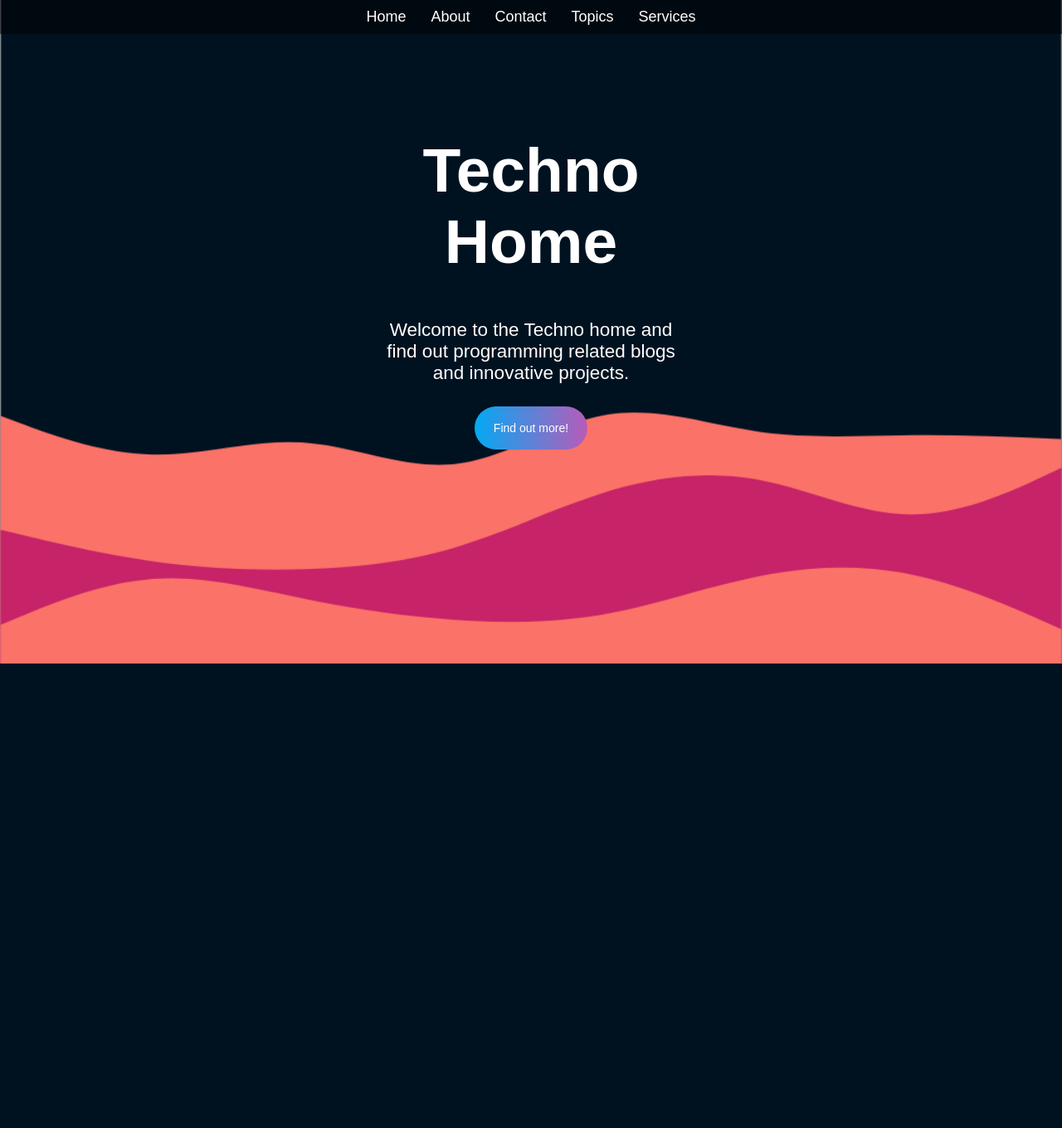
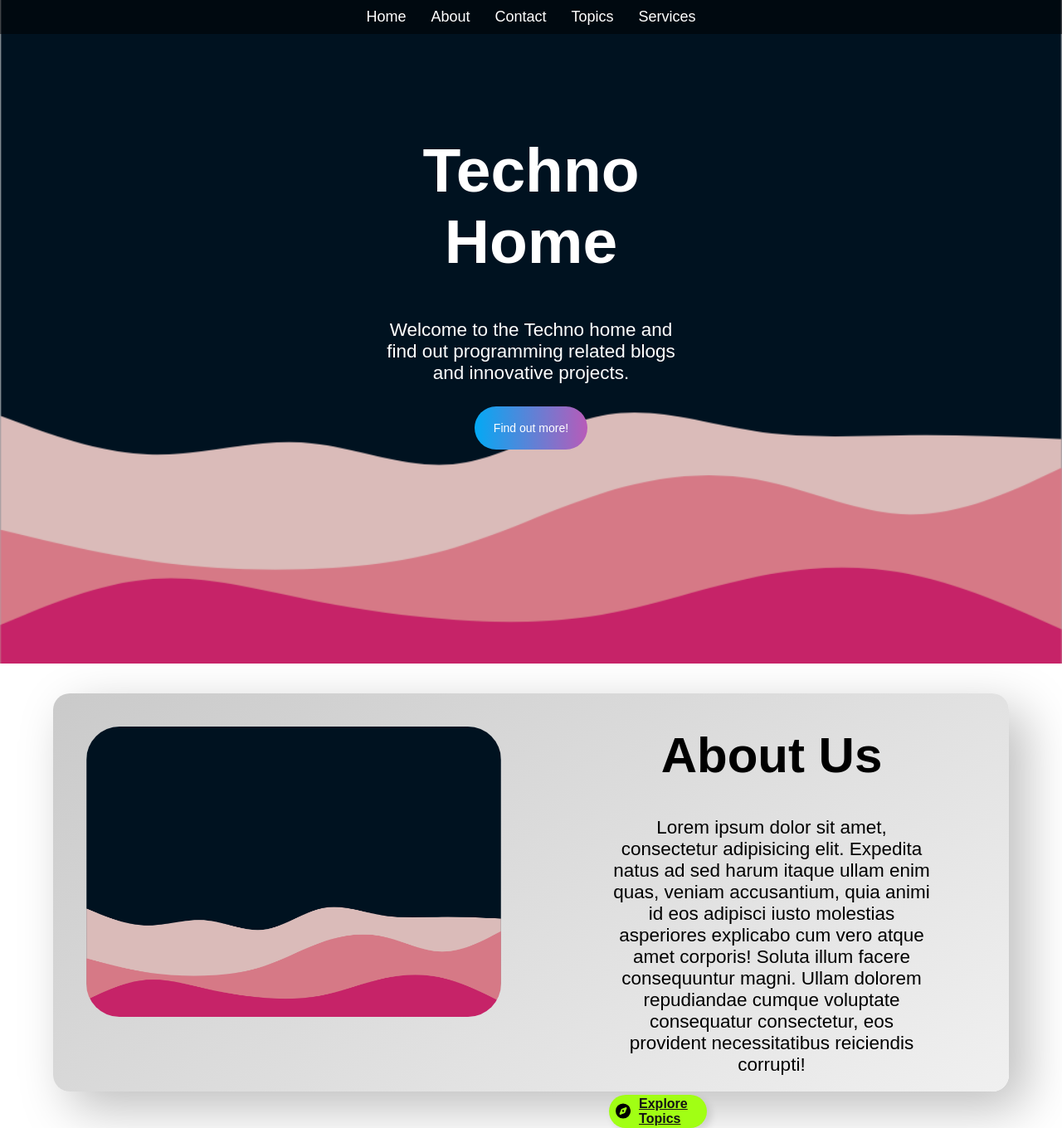
Before and after one commit to Kathan190/Blog, a Django app: page / in a window 1280 px wide. Shown: the whole page at 83% size. Before the commit the page ends 800 px from the top, so only its background shows below. Run offline with Django 5.2, Linux system fonts and the light colour scheme.

Commit message:
svg button icon is not working

```diff
--- a/Home/static/css/index.css
+++ b/Home/static/css/index.css
@@ -115,3 +115,80 @@ button:hover::before{
 button:active{
     background: linear-gradient(32deg, #03a9f4, #f441a5, #ffeb3b, #03a9f4);
 }
+
+.container{
+    width: 90%;
+    height: 60%;
+    margin: 0 auto;
+    border-radius: 20px;
+    background: linear-gradient(145deg, #cacaca, #f0f0f0);
+    box-shadow:  20px 20px 60px #bebebe,
+                -20px -20px 60px #ffffff;
+}
+
+.image{
+    display: flex;
+}
+
+#image{
+    margin: 40px;
+    border-radius: 40px;
+}
+
+.about-right{
+    margin: 0 40px;
+    padding: 0 50px;
+    width: 40%;
+}
+
+#text{
+    text-align: center;
+    font-size: 60px;
+}
+
+#intro{
+    text-align: center;
+}
+
+.btn{
+    width: 110px;
+    height: 40px;
+    display: flex;
+    align-items: center;
+    justify-content: flex-start;
+    gap: 10px;
+    background-color: rgb(161, 255, 20);
+    border-radius: 30px;
+    color: rgb(19,19,19);
+    font-weight: 600;
+    border: none;
+    position: relative;
+    transition-duration: .2s;
+    box-shadow: 5px 5px 10px rgba(0,0,0,0.116);
+    padding-left: 8px;
+    transition-duration: .5s;
+}
+
+.svgIcon{
+    height: 25px;
+    transition-duration: 1.5s;
+}
+
+.bell path{
+    fill: rgb(19,19,19);
+}
+
+.button:hover{
+    background-color: rgb(192, 255, 20);
+    transition-duration: .5s;
+}
+
+.button:active{
+    transform: scale(0.97);
+    transition-duration: .2s;
+}
+
+.button:hover .svgIcon{
+    transform: rotate(250deg);
+    transition-duration: 1.5s;
+}
--- a/Home/templates/index.html
+++ b/Home/templates/index.html
@@ -23,11 +23,23 @@
                 <p>Welcome to the Techno home and find out programming related blogs and innovative projects.</p>
                 <button>Find out more!</button>
             </div>
-            <img src="{% static 'image/profile.png' %}" alt="background-image">
+            <img src="{% static 'image/profile1.png' %}" alt="background-image">
         </div>
         <!-- Header code end -->
+        <br>
+        <br>
         <!--About section code -->
-
+        <main class="container">
+            <div class="image">
+                <img id="image" src="{% static 'image/profile1.png' %}" alt="image" height="350" width="500">
+                <div class="about-right">
+                    <h1 id="text">About Us</h1>
+                    <p id="intro">Lorem ipsum dolor sit amet, consectetur adipisicing elit. Expedita natus ad sed harum itaque ullam enim quas, veniam accusantium, quia animi id eos adipisci iusto molestias asperiores explicabo cum vero atque amet corporis! Soluta illum facere consequuntur magni. Ullam dolorem repudiandae cumque voluptate consequatur consectetur, eos provident necessitatibus reiciendis corrupti!</p>
+                    <a class="btn" href="#"> <svg class="svgIcon" viewBox="0 0 512 512" height="1em" xmlns="http://www.w3.org/2000/svg"><path d="M256 512A256 256 0 1 0 256 0a256 256 0 1 0 0 512zm50.7-186.9L162.4 380.6c-19.4 7.5-38.5-11.6-31-31l55.5-144.3c3.3-8.5 9.9-15.1 18.4-18.4l144.3-55.5c19.4-7.5 38.5 11.6 31 31L325.1 306.7c-3.2 8.5-9.9 15.1-18.4 18.4zM288 256a32 32 0 1 0 -64 0 32 32 0 1 0 64 0z"></path></svg>
+                        Explore Topics</a>
+                </div>
+            </div>
+        </main>
         <!-- About section code -->
 
 
```
Also changed, not shown: Home/static/image/profile.png (deleted), Home/static/image/profile1.png (added).
